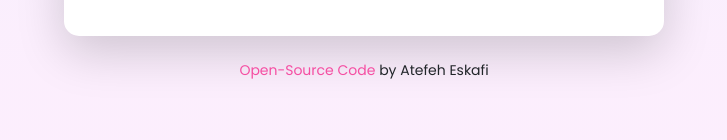
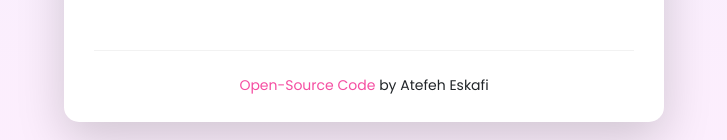
Before and after one commit to ladyincodes/weather-app-react, a React (Create React App) app: page / in a window 1280 px wide. Shown: the part 612-752 px from the top of the page, without its empty margins (276-1003 px from the left). Built offline with nearby package versions, Linux system fonts and the light colour scheme.

Commit message:
Changed Footer's position

```diff
--- a/src/App.js
+++ b/src/App.js
@@ -1,12 +1,10 @@
 import "./App.css";
 import Weather from "./Weather";
-import Footer from "./Footer";
 
 function App() {
   return (
     <div className='App'>
       <Weather />
-      <Footer />
     </div>
   );
 }
--- a/src/Weather.js
+++ b/src/Weather.js
@@ -1,5 +1,6 @@
 import React from "react";
 import "./Weather.css";
+import Footer from "./Footer";
 
 export default function Weather() {
   let weatherData = {
@@ -81,6 +82,8 @@ export default function Weather() {
             </ul>
           </div>
         </div>
+        <hr class='mt-4' />
+        <Footer />
       </div>
     </div>
   );
```
